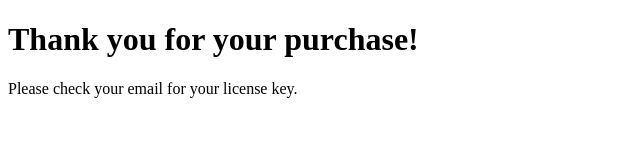
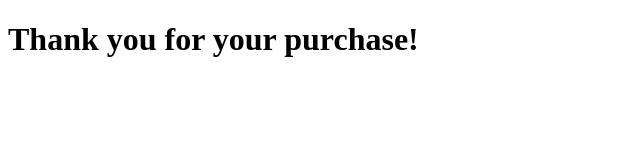
Before and after one commit to NathanielH12/pomodoro-pro-site, a plain HTML site: page success.html in a window 1280 px wide. Shown: the whole page, without its empty margins (0-640 px from the left). Drawn offline with Linux system fonts and the light colour scheme.

Commit message:
Update success.html

```diff
--- a/success.html
+++ b/success.html
@@ -5,6 +5,5 @@
 </head>
 <body>
   <h1>Thank you for your purchase!</h1>
-  <p>Please check your email for your license key.</p>
 </body>
 </html>
```
